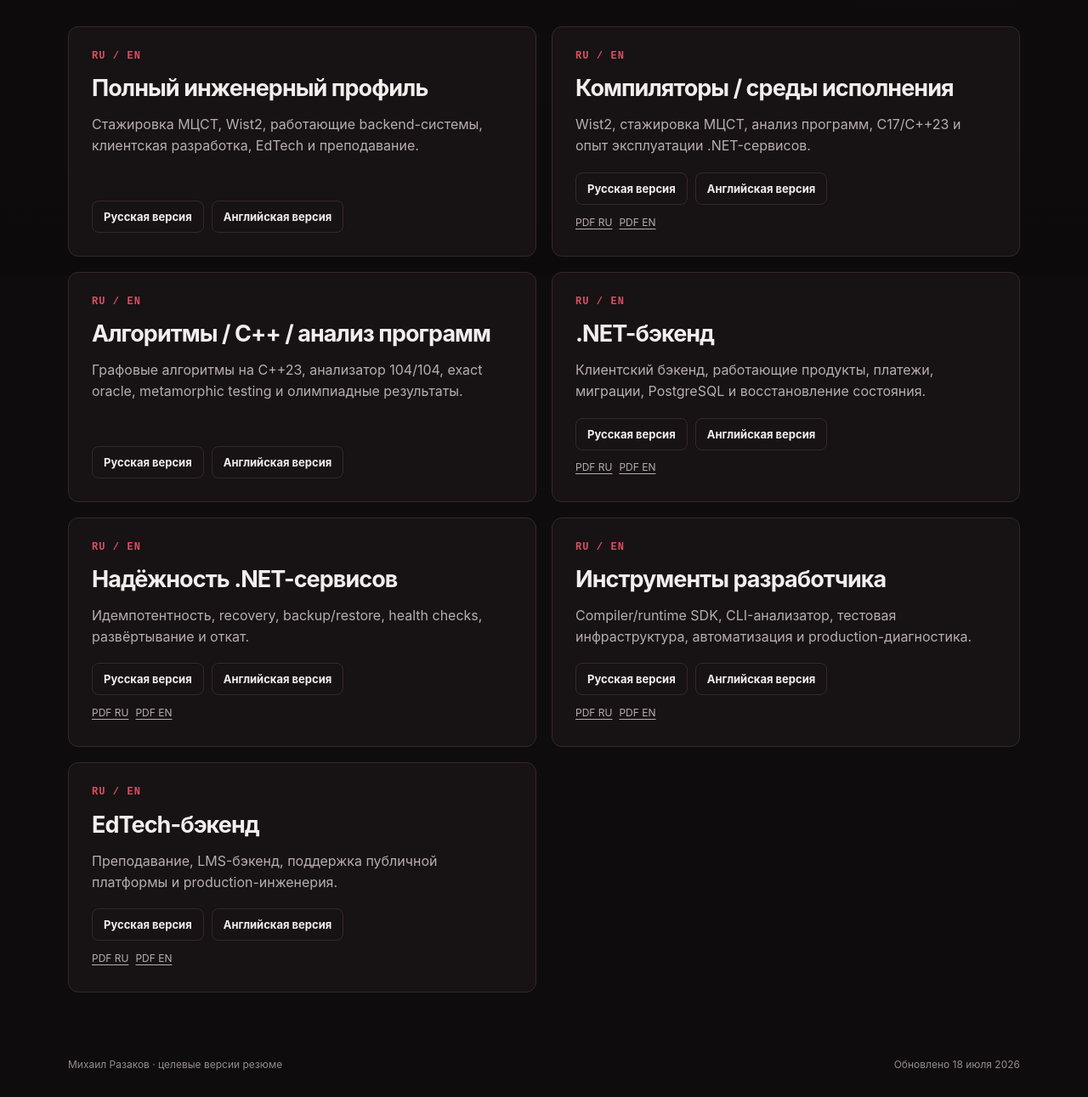
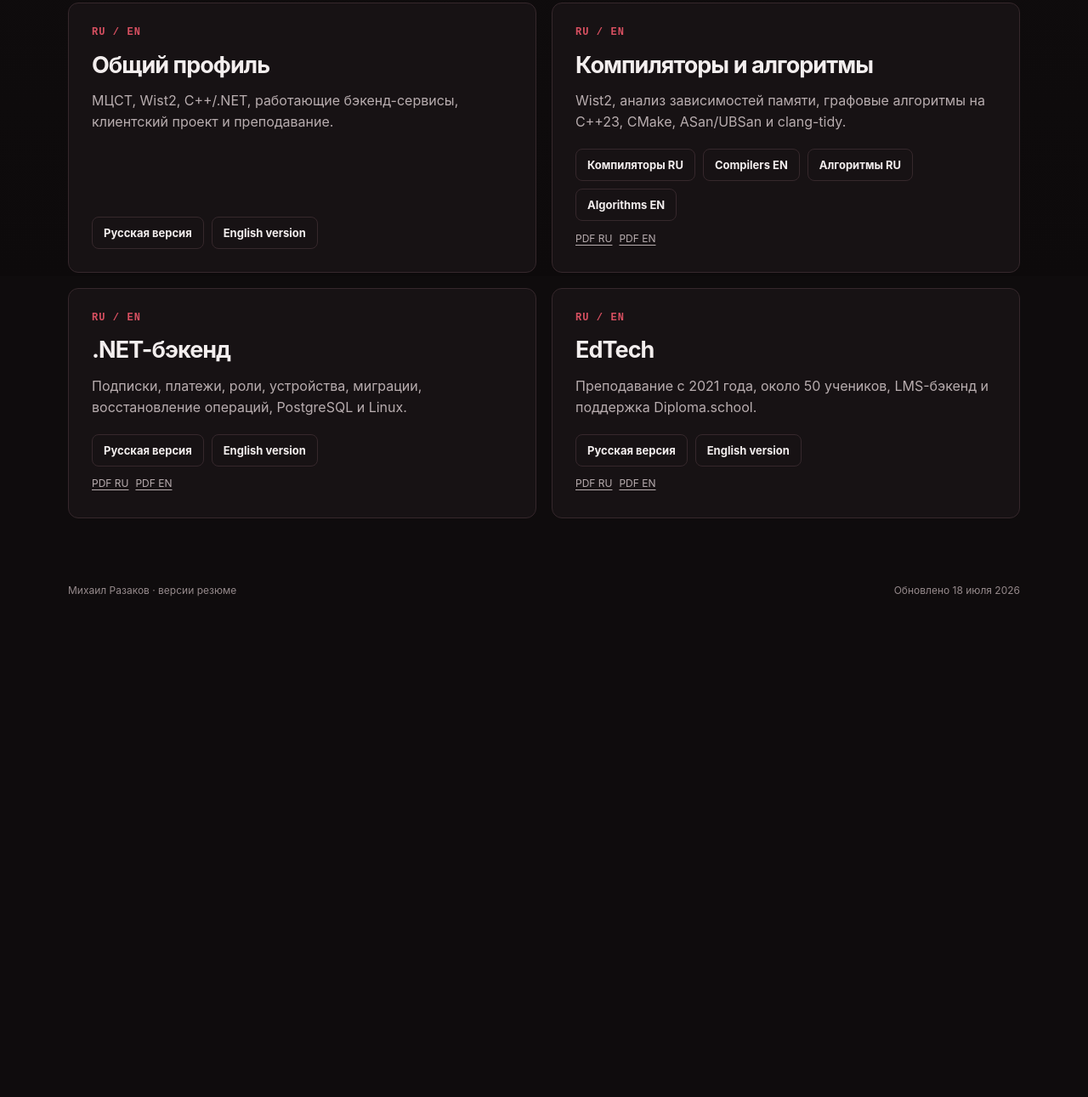
Before and after one commit to Misha1302/CV, a plain HTML site: page cv.html in a window 1280 px wide. Shown: the part 475-1766 px from the top of the page at 85% size. After the commit the page ends 1207 px from the top, so only its background shows below. Drawn offline with Linux system fonts and the light colour scheme.

Commit message:
Reduce CV selector to four clear profiles

```diff
--- a/cv.html
+++ b/cv.html
@@ -1,140 +1,23 @@
 <!DOCTYPE html>
 <html lang="ru">
 <head>
-  <meta charset="utf-8"/>
-  <meta content="width=device-width, initial-scale=1" name="viewport"/>
-  <meta content="#0f0c0d" name="theme-color"/>
-  <meta content="Целевые русские и английские версии резюме Михаила Разакова: алгоритмы, C++, .NET, компиляторы, инструменты разработчика и EdTech." name="description"/>
-  <link href="assets/favicon.svg" rel="icon" type="image/svg+xml"/>
-  <link href="style.css" rel="stylesheet"/>
-  <link href="cv.html" hreflang="x-default" rel="alternate"/>
-  <meta content="website" property="og:type"/>
-  <meta content="Михаил Разаков — целевые версии CV" property="og:title"/>
-  <meta content="Целевые русские и английские версии инженерного резюме." property="og:description"/>
-  <meta content="https://misha1302.github.io/CV/cv.html" property="og:url"/>
-  <meta content="https://misha1302.github.io/CV/assets/og-card.png" property="og:image"/>
-  <meta content="summary_large_image" name="twitter:card"/>
-  <title>Михаил Разаков — целевые версии CV</title>
+  <meta charset="utf-8"/><meta content="width=device-width, initial-scale=1" name="viewport"/><meta content="#0f0c0d" name="theme-color"/>
+  <meta content="Подробные версии резюме Михаила Разакова: общий профиль, компиляторы и алгоритмы, .NET-бэкенд и EdTech." name="description"/>
+  <link href="assets/favicon.svg" rel="icon" type="image/svg+xml"/><link href="style.css" rel="stylesheet"/><link href="cv.html" hreflang="x-default" rel="alternate"/>
+  <meta content="website" property="og:type"/><meta content="Михаил Разаков — версии CV" property="og:title"/><meta content="Общий, compiler/algorithms, backend и EdTech профили." property="og:description"/><meta content="https://misha1302.github.io/CV/cv.html" property="og:url"/><meta content="https://misha1302.github.io/CV/assets/og-card.png" property="og:image"/><meta content="summary_large_image" name="twitter:card"/>
+  <title>Михаил Разаков — версии CV</title>
 </head>
 <body class="selector-page">
-  <header class="site-header">
-    <div class="shell header-inner">
-      <a class="brand" href="index.html">
-        <span class="brand-mark">MR</span>
-        <span class="brand-copy">
-          <strong>Михаил Разаков</strong>
-          <span>целевые резюме</span>
-        </span>
-      </a>
-      <div class="header-actions">
-        <a class="button compact" href="mailto:razakov.misha@mail.ru">Связаться</a>
-      </div>
-    </div>
-  </header>
-
-  <main class="shell">
-    <section class="selector-intro">
-      <p class="eyebrow">Целевые версии для HR, технического руководителя и международных откликов</p>
-      <h1>Выберите резюме под вакансию.</h1>
-      <p>Главная страница даёт краткое представление, а здесь собраны подробные версии с разным порядком доказательств под конкретную роль.</p>
-    </section>
-
-    <section class="selector-grid">
-      <article class="selector-card">
-        <span>RU / EN</span>
-        <h2>Полный инженерный профиль</h2>
-        <p>Стажировка МЦСТ, Wist2, работающие backend-системы, клиентская разработка, EdTech и преподавание.</p>
-        <div aria-label="Языковые версии: Полный инженерный профиль" class="selector-links">
-          <a href="ru-master.html">Русская версия</a>
-          <a href="en-master.html">Английская версия</a>
-        </div>
-      </article>
-
-      <article class="selector-card">
-        <span>RU / EN</span>
-        <h2>Компиляторы / среды исполнения</h2>
-        <p>Wist2, стажировка МЦСТ, анализ программ, C17/C++23 и опыт эксплуатации .NET-сервисов.</p>
-        <div aria-label="Языковые версии: Компиляторы / среды исполнения" class="selector-links">
-          <a href="ru-compiler.html">Русская версия</a>
-          <a href="en-compiler.html">Английская версия</a>
-        </div>
-        <div class="selector-pdf-links">
-          <a download href="pdf/Mikhail_Razakov_Compiler_RU.pdf">PDF RU</a>
-          <a download href="pdf/Mikhail_Razakov_Compiler_EN.pdf">PDF EN</a>
-        </div>
-      </article>
-
-      <article class="selector-card">
-        <span>RU / EN</span>
-        <h2>Алгоритмы / C++ / анализ программ</h2>
-        <p>Графовые алгоритмы на C++23, анализатор 104/104, exact oracle, metamorphic testing и олимпиадные результаты.</p>
-        <div aria-label="Языковые версии: Алгоритмы / C++ / анализ программ" class="selector-links">
-          <a href="ru-algorithms.html">Русская версия</a>
-          <a href="en-algorithms.html">Английская версия</a>
-        </div>
-      </article>
-
-      <article class="selector-card">
-        <span>RU / EN</span>
-        <h2>.NET-бэкенд</h2>
-        <p>Клиентский бэкенд, работающие продукты, платежи, миграции, PostgreSQL и восстановление состояния.</p>
-        <div aria-label="Языковые версии: .NET-бэкенд" class="selector-links">
-          <a href="ru-backend.html">Русская версия</a>
-          <a href="en-backend.html">Английская версия</a>
-        </div>
-        <div class="selector-pdf-links">
-          <a download href="pdf/Mikhail_Razakov_Backend_RU.pdf">PDF RU</a>
-          <a download href="pdf/Mikhail_Razakov_Backend_EN.pdf">PDF EN</a>
-        </div>
-      </article>
-
-      <article class="selector-card">
-        <span>RU / EN</span>
-        <h2>Надёжность .NET-сервисов</h2>
-        <p>Идемпотентность, recovery, backup/restore, health checks, развёртывание и откат.</p>
-        <div aria-label="Языковые версии: Надёжность .NET-сервисов" class="selector-links">
-          <a href="ru-platform.html">Русская версия</a>
-          <a href="en-platform.html">Английская версия</a>
-        </div>
-        <div class="selector-pdf-links">
-          <a download href="pdf/Mikhail_Razakov_Reliability_RU.pdf">PDF RU</a>
-          <a download href="pdf/Mikhail_Razakov_Reliability_EN.pdf">PDF EN</a>
-        </div>
-      </article>
-
-      <article class="selector-card">
-        <span>RU / EN</span>
-        <h2>Инструменты разработчика</h2>
-        <p>Compiler/runtime SDK, CLI-анализатор, тестовая инфраструктура, автоматизация и production-диагностика.</p>
-        <div aria-label="Языковые версии: Инструменты разработчика" class="selector-links">
-          <a href="ru-devtools.html">Русская версия</a>
-          <a href="en-devtools.html">Английская версия</a>
-        </div>
-        <div class="selector-pdf-links">
-          <a download href="pdf/Mikhail_Razakov_DevTools_RU.pdf">PDF RU</a>
-          <a download href="pdf/Mikhail_Razakov_DevTools_EN.pdf">PDF EN</a>
-        </div>
-      </article>
-
-      <article class="selector-card">
-        <span>RU / EN</span>
-        <h2>EdTech-бэкенд</h2>
-        <p>Преподавание, LMS-бэкенд, поддержка публичной платформы и production-инженерия.</p>
-        <div aria-label="Языковые версии: EdTech-бэкенд" class="selector-links">
-          <a href="ru-edtech.html">Русская версия</a>
-          <a href="en-edtech.html">Английская версия</a>
-        </div>
-        <div class="selector-pdf-links">
-          <a download href="pdf/Mikhail_Razakov_EdTech_RU.pdf">PDF RU</a>
-          <a download href="pdf/Mikhail_Razakov_EdTech_EN.pdf">PDF EN</a>
-        </div>
-      </article>
-    </section>
-  </main>
-
-  <footer class="shell site-footer">
-    <span>Михаил Разаков · целевые версии резюме</span>
-    <span>Обновлено 18 июля 2026</span>
-  </footer>
+<header class="site-header"><div class="shell header-inner"><a class="brand" href="index.html"><span class="brand-mark">MR</span><span class="brand-copy"><strong>Михаил Разаков</strong><span>версии CV</span></span></a><div></div><div class="header-actions"><a class="button compact" href="mailto:razakov.misha@mail.ru">Связаться</a></div></div></header>
+<main class="shell">
+  <section class="selector-intro"><p class="eyebrow">Подробные версии</p><h1>Выберите профиль под вакансию.</h1><p>Каждая версия использует одни и те же факты, но оставляет только релевантные для роли проекты и технологии.</p></section>
+  <section class="selector-grid">
+    <article class="selector-card"><span>RU / EN</span><h2>Общий профиль</h2><p>МЦСТ, Wist2, C++/.NET, работающие бэкенд-сервисы, клиентский проект и преподавание.</p><div class="selector-links"><a href="ru.html">Русская версия</a><a href="en-master.html">English version</a></div></article>
+    <article class="selector-card"><span>RU / EN</span><h2>Компиляторы и алгоритмы</h2><p>Wist2, анализ зависимостей памяти, графовые алгоритмы на C++23, CMake, ASan/UBSan и clang-tidy.</p><div class="selector-links"><a href="ru-compiler.html">Компиляторы RU</a><a href="en-compiler.html">Compilers EN</a><a href="ru-algorithms.html">Алгоритмы RU</a><a href="en-algorithms.html">Algorithms EN</a></div><div class="selector-pdf-links"><a download href="pdf/Mikhail_Razakov_Compiler_RU.pdf">PDF RU</a><a download href="pdf/Mikhail_Razakov_Compiler_EN.pdf">PDF EN</a></div></article>
+    <article class="selector-card"><span>RU / EN</span><h2>.NET-бэкенд</h2><p>Подписки, платежи, роли, устройства, миграции, восстановление операций, PostgreSQL и Linux.</p><div class="selector-links"><a href="ru-backend.html">Русская версия</a><a href="en-backend.html">English version</a></div><div class="selector-pdf-links"><a download href="pdf/Mikhail_Razakov_Backend_RU.pdf">PDF RU</a><a download href="pdf/Mikhail_Razakov_Backend_EN.pdf">PDF EN</a></div></article>
+    <article class="selector-card"><span>RU / EN</span><h2>EdTech</h2><p>Преподавание с 2021 года, около 50 учеников, LMS-бэкенд и поддержка Diploma.school.</p><div class="selector-links"><a href="ru-edtech.html">Русская версия</a><a href="en-edtech.html">English version</a></div><div class="selector-pdf-links"><a download href="pdf/Mikhail_Razakov_EdTech_RU.pdf">PDF RU</a><a download href="pdf/Mikhail_Razakov_EdTech_EN.pdf">PDF EN</a></div></article>
+  </section>
+</main>
+<footer class="shell site-footer"><span>Михаил Разаков · версии резюме</span><span>Обновлено 18 июля 2026</span></footer>
 </body>
 </html>
```
